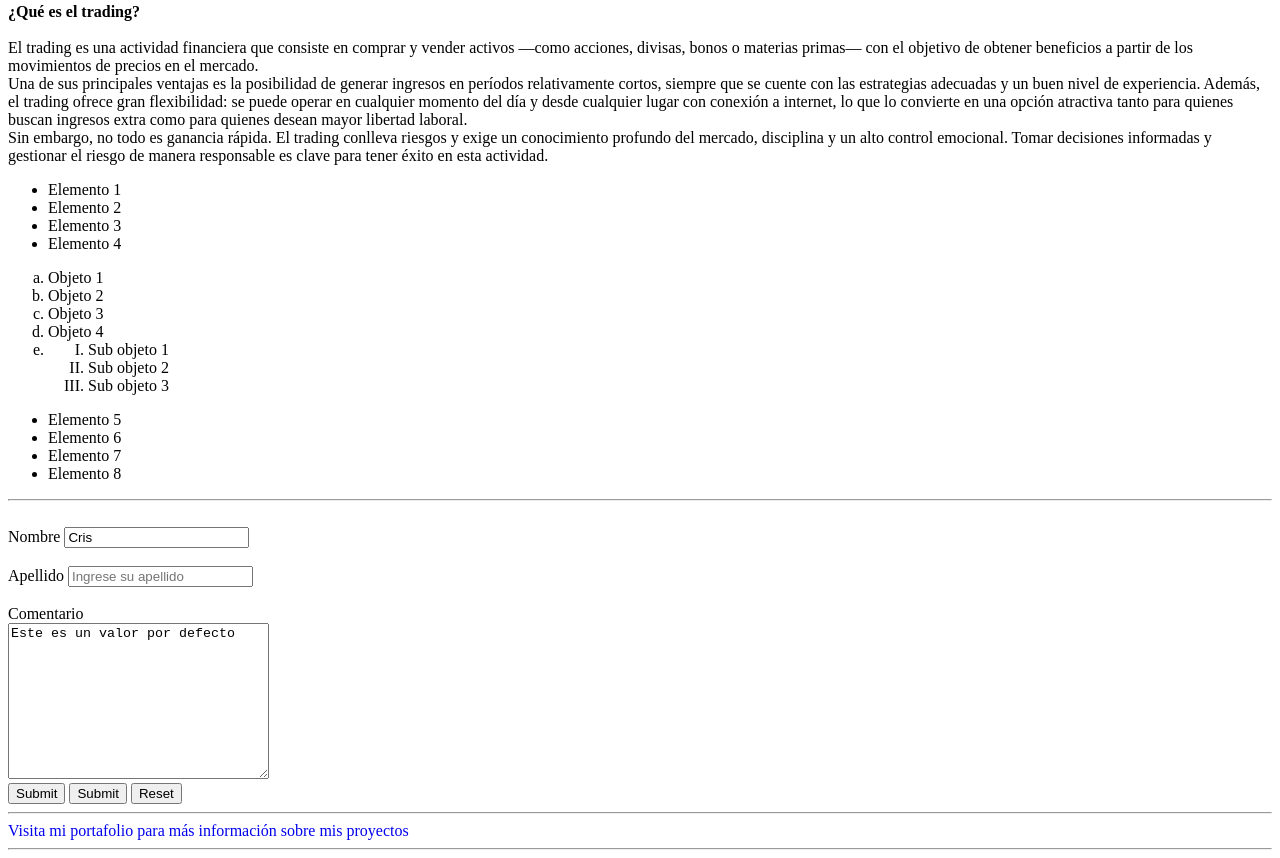
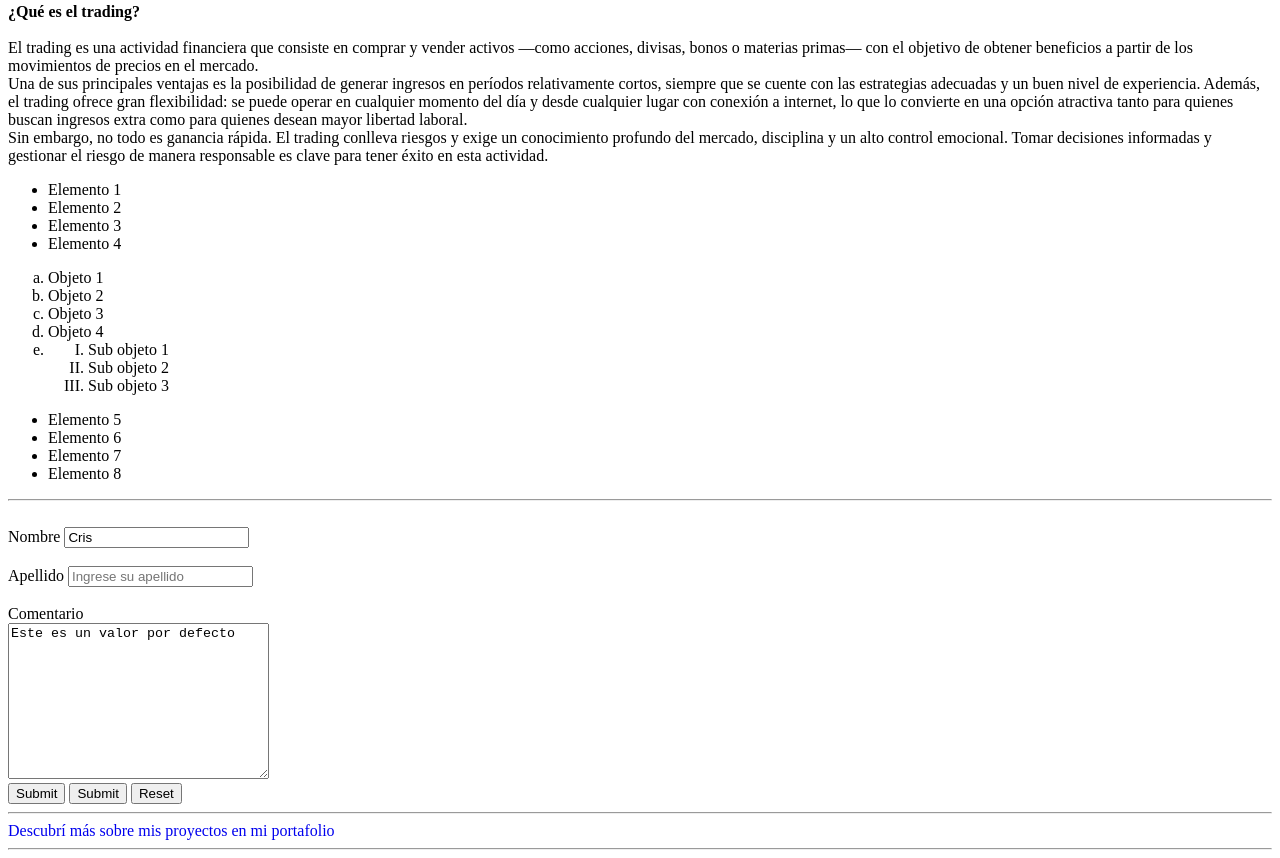
Before and after one commit to Cristian-Veliz/HTML, a plain HTML site: page index.html in a window 1280 px wide. Shown: the part 784-1642 px from the top of the page. Drawn offline with Linux system fonts and the light colour scheme.

Commit message:
portfolio

```diff
--- a/index.html
+++ b/index.html
@@ -146,8 +146,8 @@
     </form>
 
     <hr>
-    <a target="_blank" href="https://porfolio-web-rkse.vercel.app/" style="text-decoration: none;">
-      Visita mi portafolio para más información sobre mis proyectos
+    <a target="_blank" href="https://porfolio-web-three.vercel.app/" style="text-decoration: none;">
+      Descubrí más sobre mis proyectos en mi portafolio
     </a>
     <hr>
 
```
